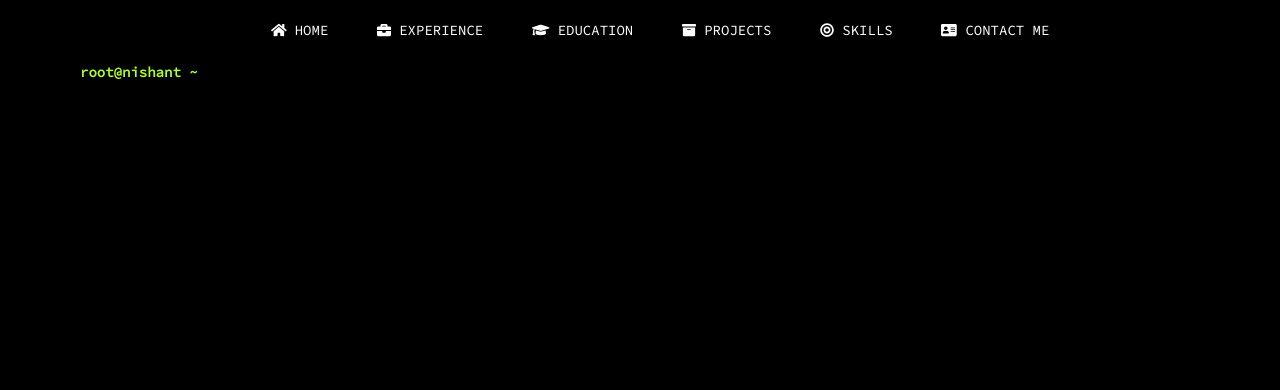
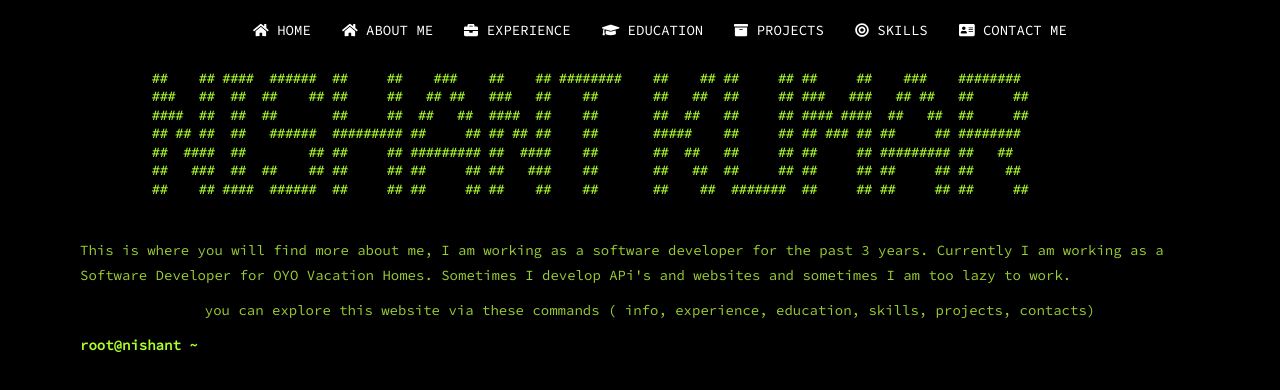
Before and after one commit to lastbyte/portfolio, an Angular app: page / in a window 1280 px wide. Shown: the top 390 px of the page. Built offline with nearby package versions, Linux system fonts and the light colour scheme; no server answers; a web font is replaced by a local one.

Commit message:
added banner

```diff
--- a/src/app/constants/constants.ts
+++ b/src/app/constants/constants.ts
@@ -1,5 +1,5 @@
-export class Constants{
-  public static HOME = 'home';
+export class Constants {
+  public static ABOUT_ME = 'info';
   public static EDUCATION = 'education';
   public static EXPERIENCE = 'experience';
   public static SKILLS = 'skills';
@@ -7,4 +7,5 @@ export class Constants{
   public static CONTACTS = 'contacts';
   public static HELP = 'help';
   public static TIME = 'time';
+  public static BANNER = 'banner';
 }
--- a/src/app/home/home.component.css
+++ b/src/app/home/home.component.css
@@ -6,6 +6,17 @@
   color: greenyellow;
 }
 
+pre{
+  background: black;
+  color: greenyellow;
+  border: 0;
+}
+
+.help{
+  display: flex;
+  justify-content: space-around;
+  align-items: center;
+}
 
 #outputContainer .output a, #outputContainer .output span {
   color: greenyellow;
@@ -16,9 +27,9 @@
 }
 
 .skills-wrapper{
+  align-items: center;
   display: flex;
   justify-content: space-around;
-  align-items: center;
 }
 
 textarea{
--- a/src/app/home/home.component.html
+++ b/src/app/home/home.component.html
@@ -8,6 +8,25 @@
         <div class="output" [innerHTML]="outputContainer.result"> </div>
       </div>
     </div>
+    <div  *ngIf="show" class="init">
+      <pre>
+        ##    ## ####  ######  ##     ##    ###    ##    ## ########    ##    ## ##     ## ##     ##    ###    ########
+        ###   ##  ##  ##    ## ##     ##   ## ##   ###   ##    ##       ##   ##  ##     ## ###   ###   ## ##   ##     ##
+        ####  ##  ##  ##       ##     ##  ##   ##  ####  ##    ##       ##  ##   ##     ## #### ####  ##   ##  ##     ##
+        ## ## ##  ##   ######  ######### ##     ## ## ## ##    ##       #####    ##     ## ## ### ## ##     ## ########
+        ##  ####  ##        ## ##     ## ######### ##  ####    ##       ##  ##   ##     ## ##     ## ######### ##   ##
+        ##   ###  ##  ##    ## ##     ## ##     ## ##   ###    ##       ##   ##  ##     ## ##     ## ##     ## ##    ##
+        ##    ## ####  ######  ##     ## ##     ## ##    ##    ##       ##    ##  #######  ##     ## ##     ## ##     ##
+      </pre>
+      <div>
+        <p> This is where you will find more about me, I am working as a software developer for the past 3 years. Currently I am
+          working as a Software Developer for OYO Vacation Homes. Sometimes I develop APi's and websites and sometimes I am too lazy to work.
+        </p>
+      </div>
+      <div class="help">
+        <p>you can explore this website via these commands ( info, experience, education, skills, projects, contacts)</p>
+      </div>
+    </div>
   </div>
   <div class="row" id="commandWrapper">
     <label class="prompt"> root@nishant&nbsp;~&nbsp; </label>
--- a/src/app/home/home.component.ts
+++ b/src/app/home/home.component.ts
@@ -21,6 +21,8 @@ export class HomeComponent implements OnInit, AfterViewInit{
 
   outputContainer: Output;
 
+  show = true;
+
   constructor(private dataService: DataService, private sanitizer: DomSanitizer) {
     this.activeElement = document.activeElement;
     this.outputContainer = new Output();
@@ -43,6 +45,7 @@ export class HomeComponent implements OnInit, AfterViewInit{
         this.outputContainer = this.getCommandOutput(value);
         this.clearCommandValue();
         this.shiftFocusToInputBox(this.activeElement);
+        this.show = value === 'banner';
       });
     }
   }
@@ -75,10 +78,6 @@ export class HomeComponent implements OnInit, AfterViewInit{
     this.commandElement.nativeElement.value = '';
   }
 
-  async delay(ms: number) {
-    await new Promise(resolve => setTimeout(() => resolve(), ms)).then(() => console.log('fired'));
-  }
-
   private runCommandAndDisplayOutput() {
     console.log(this.commandElement.nativeElement.value);
     this.outputContainer = this.getCommandOutput(this.commandElement.nativeElement.value);
--- a/src/app/navigation-bar/navigation-bar.component.html
+++ b/src/app/navigation-bar/navigation-bar.component.html
@@ -9,9 +9,16 @@
   <div [ngbCollapse]="isMenuCollapsed" class="collapse navbar-collapse">
     <ul class="navbar-nav">
       <li (click)="isMenuCollapsed=!isMenuCollapsed">
-        <a (click)="updateTerminalMessage('home')">
+        <a (click)="updateTerminalMessage('banner')">
           <fa-icon [icon]="homeIcon" aria-hidden="true"></fa-icon>
           HOME
+        </a>
+      </li>
+
+      <li (click)="isMenuCollapsed=!isMenuCollapsed">
+        <a (click)="updateTerminalMessage('info')">
+          <fa-icon [icon]="homeIcon" aria-hidden="true"></fa-icon>
+          ABOUT ME
         </a>
       </li>
 
--- a/src/app/services/data.service.ts
+++ b/src/app/services/data.service.ts
@@ -24,7 +24,7 @@ export class DataService {
     return this.httpClient.get('https://raw.githubusercontent.com/knp069/portfolio/master/src/assets/data.json');
   }
 
-  private getBanner = () => this.data.home;
+  private getAboutMe = () => this.data.home;
 
   private getExperienceData = () => this.data.experience;
 
@@ -42,8 +42,8 @@ export class DataService {
 
   getCommandOutput(command: string) {
     switch (command) {
-      case Constants.HOME :
-        return this.getBanner();
+      case Constants.ABOUT_ME :
+        return this.getAboutMe();
       case Constants.EXPERIENCE :
         return this.getExperienceData();
       case Constants.EDUCATION :
@@ -54,6 +54,8 @@ export class DataService {
         return this.getProjectsData();
       case Constants.TIME :
         return new Date();
+      case Constants.BANNER :
+        return '';
       default :
         return command;
     }
--- a/src/app/util/formatOutput.ts
+++ b/src/app/util/formatOutput.ts
@@ -9,7 +9,7 @@ export class FormatOutput {
 
   public static formatOutput(command: string, output: any) {
     switch (command) {
-      case Constants.HOME :
+      case Constants.ABOUT_ME :
         return this.formatHomeOutput(output);
       case Constants.EDUCATION :
         return this.formatEducationOutput(output);
@@ -25,6 +25,8 @@ export class FormatOutput {
         return this.formatHelpOutput();
       case Constants.TIME :
         return this.formatTimeOutput(output);
+      case Constants.BANNER :
+        return '';
       default :
         return command;
 
```
